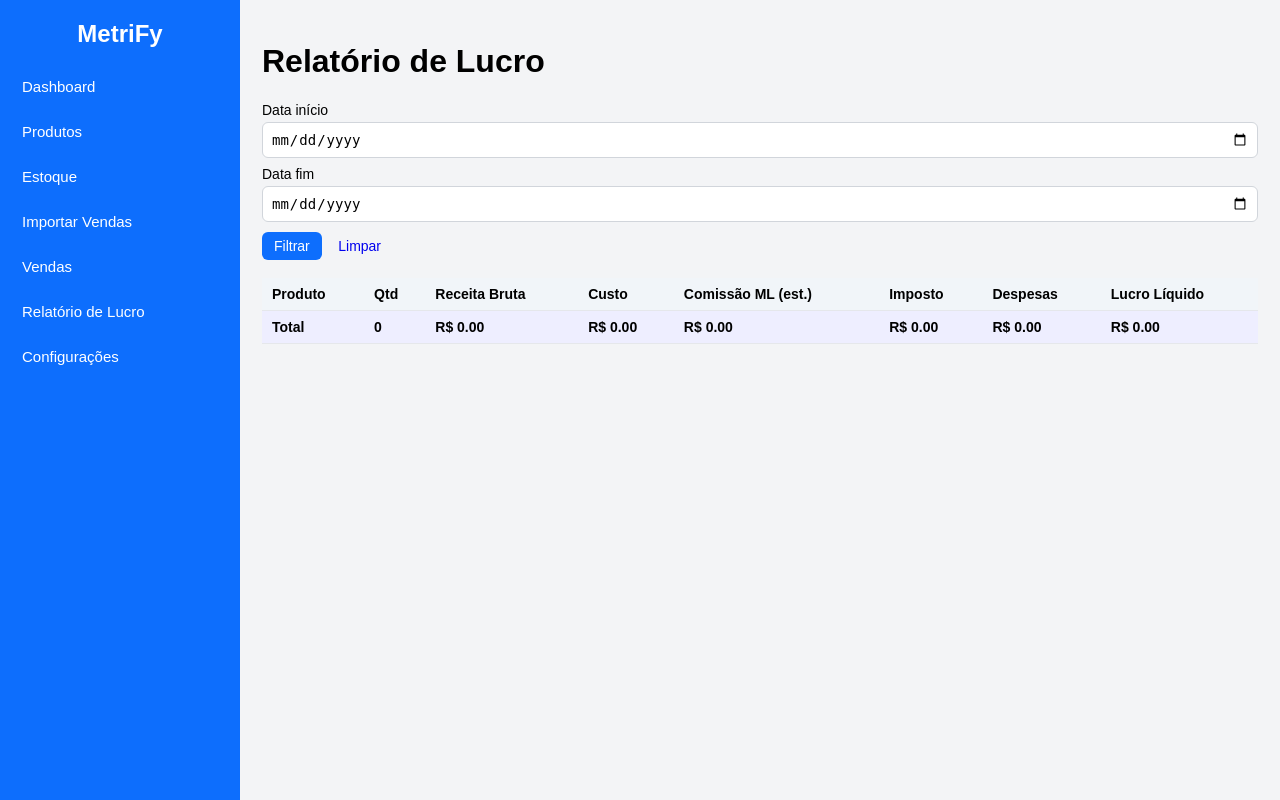
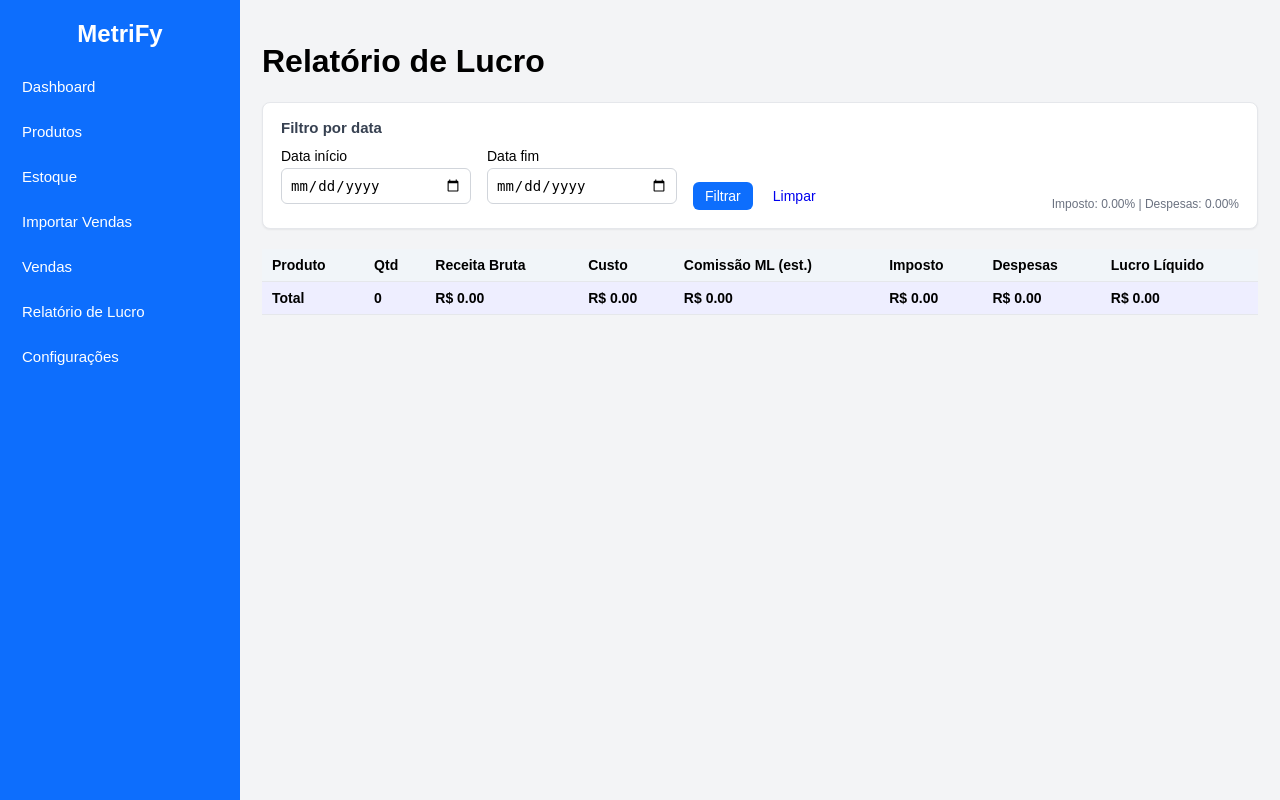
Before and after one commit to oliveirafjdo-web/Mega2.0, a Flask app: page /relatorio_lucro in a window 1280 px wide. Run offline with Flask 3, Linux system fonts and the light colour scheme; data comes from the database, SQL or seed files in the repository; data that the repository does not hold is empty; some libraries are stand-ins or nearby versions.

Commit message:
Update relatorio_lucro.html

```diff
--- a/templates/relatorio_lucro.html
+++ b/templates/relatorio_lucro.html
@@ -2,14 +2,37 @@
 {% block content %}
 <h1>Relatório de Lucro</h1>
 
-<form method="get" style="margin-bottom: 16px;">
+<div class="filter-card">
+  <div class="filter-card-header">Filtro por data</div>
+
+  <form method="get">
+    <div class="filter-row">
+
+      <div class="filter-field">
         <label>Data início</label>
         <input type="date" name="data_inicio" value="{{ data_inicio }}">
+      </div>
+
+      <div class="filter-field">
         <label>Data fim</label>
         <input type="date" name="data_fim" value="{{ data_fim }}">
+      </div>
+
+      <div class="filter-actions">
         <button type="submit" class="btn btn-primary">Filtrar</button>
         <a href="{{ url_for('relatorio_lucro') }}" class="btn btn-link">Limpar</a>
+      </div>
+
+      <div style="margin-left:auto;">
+        <span class="small">
+          Imposto: {{ '%.2f'|format(imposto_percent) }}% |
+          Despesas: {{ '%.2f'|format(despesas_percent) }}%
+        </span>
+      </div>
+
+    </div>
   </form>
+</div>
 
 <table>
   <thead>
```
Lines whose indentation alone changed are shown as unchanged.
